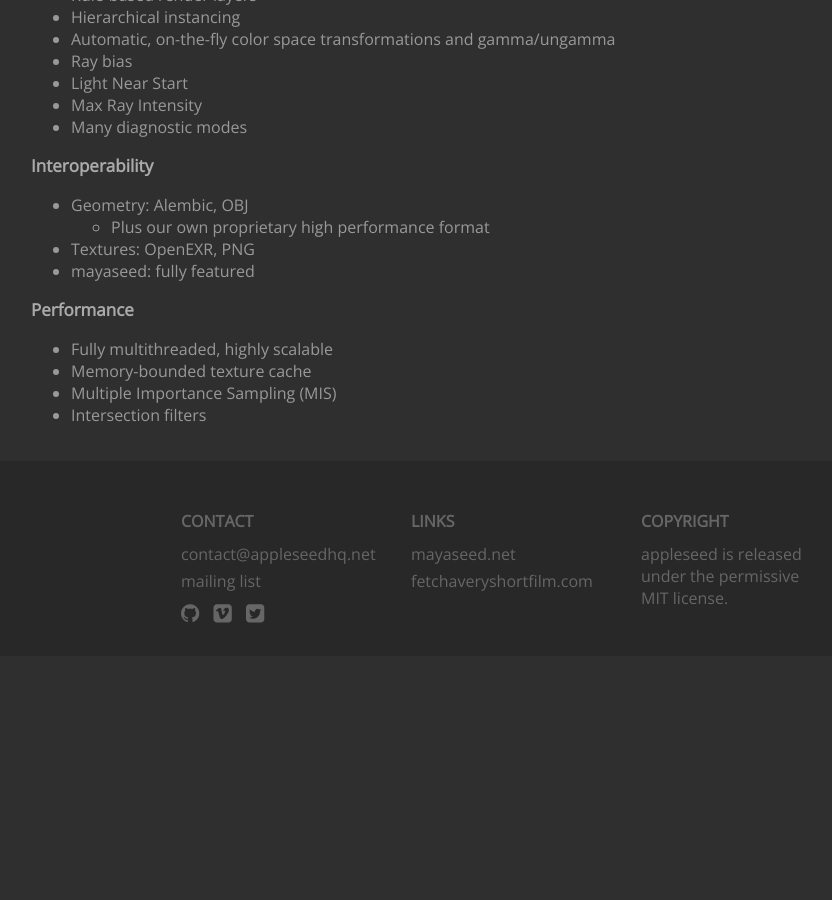
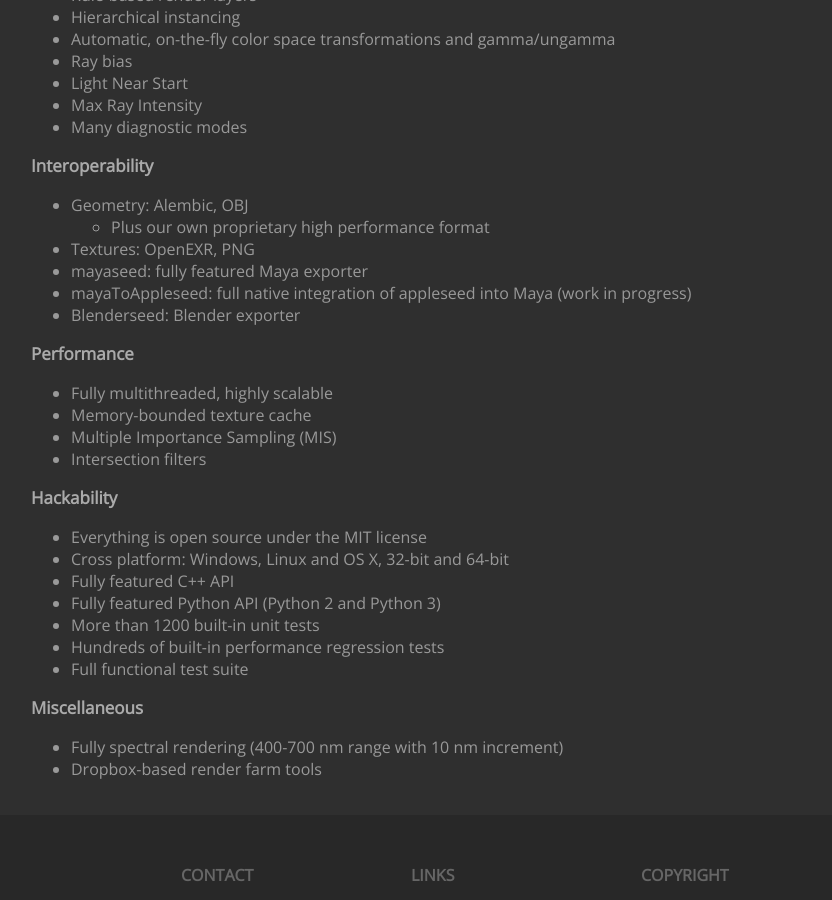
Before and after one commit to appleseedhq/appleseedhq.github.io, a Jekyll site: the page built from features.md, in a window 1280 px wide and 900 px high, scrolled down 1500 px. Shown: the whole window, without its empty margins (129-961 px from the left). Built offline with Jekyll 4.4.1, drawn with Linux system fonts in a browser that asks for light colours; nearby versions of some CDN libraries; before the commit the page ends 2156 px from its top, so only the background shows below that.

Commit message:
added more contents to the Features page.

```diff
--- a/features.md
+++ b/features.md
@@ -75,7 +75,9 @@
 * Geometry: Alembic, OBJ
   - Plus our own proprietary high performance format
 * Textures: OpenEXR, PNG
-* mayaseed: fully featured
+* mayaseed: fully featured Maya exporter
+* mayaToAppleseed: full native integration of appleseed into Maya (work in progress)
+* Blenderseed: Blender exporter
 
 ### Performance
 
@@ -83,3 +85,18 @@
 * Memory-bounded texture cache
 * Multiple Importance Sampling (MIS)
 * Intersection filters
+
+### Hackability
+
+* Everything is open source under the MIT license
+* Cross platform: Windows, Linux and OS X, 32-bit and 64-bit
+* Fully featured C++ API
+* Fully featured Python API (Python 2 and Python 3)
+* More than 1200 built-in unit tests
+* Hundreds of built-in performance regression tests
+* Full functional test suite
+
+### Miscellaneous
+
+* Fully spectral rendering (400-700 nm range with 10 nm increment)
+* Dropbox-based render farm tools
```
